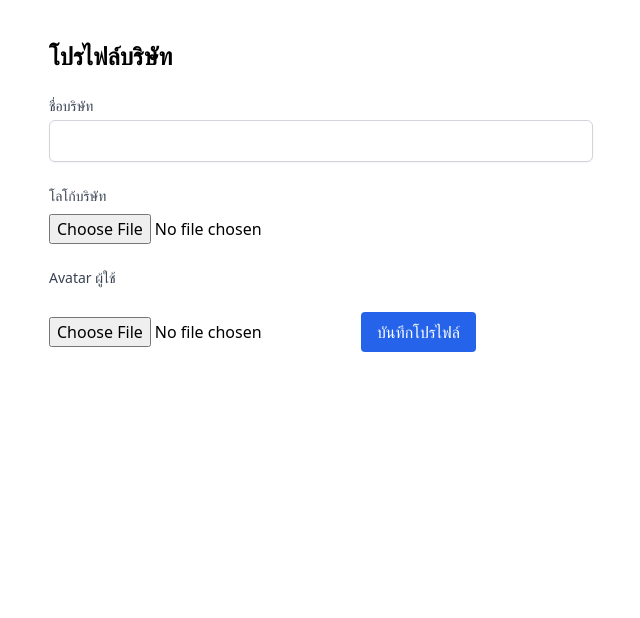
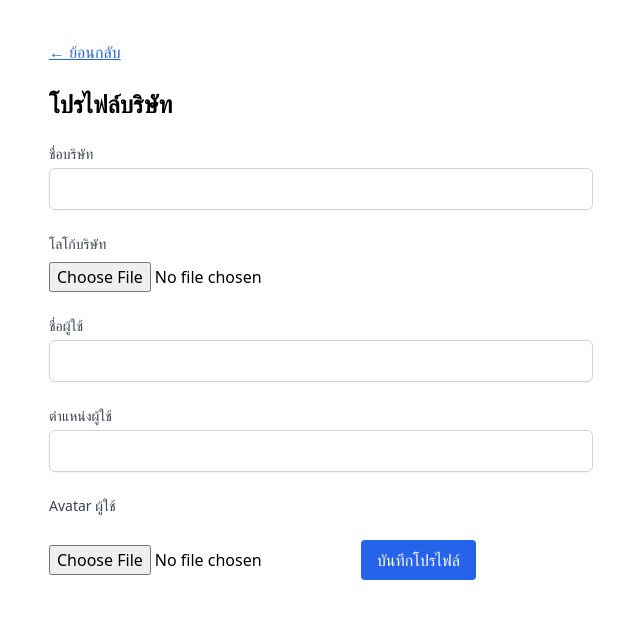
Before and after one commit to shamnakit/owneros-checklist, a Next.js app: page /profile in a window 1280 px wide. Shown: the top 618 px of the page, without its empty margins (319-959 px from the left). Built offline with nearby package versions, Linux system fonts and the light colour scheme; no server answers.

Commit message:
fix profile sidebar

```diff
--- a/pages/profile.tsx
+++ b/pages/profile.tsx
@@ -1,22 +1,27 @@
 import { useEffect, useState } from 'react';
 import { supabase } from '@/utils/supabaseClient';
 import Image from 'next/image';
+import { useRouter } from 'next/router';
 
 export default function ProfilePage() {
+  const router = useRouter();
   const [user, setUser] = useState(null);
   const [companyName, setCompanyName] = useState('');
   const [companyLogoUrl, setCompanyLogoUrl] = useState('');
   const [avatarUrl, setAvatarUrl] = useState('');
-  const [uploading, setUploading] = useState(false);
+  const [userName, setUserName] = useState('');
+  const [userPosition, setUserPosition] = useState('');
+  const [uploadingLogo, setUploadingLogo] = useState(false);
+  const [uploadingAvatar, setUploadingAvatar] = useState(false);
 
   useEffect(() => {
     const getProfile = async () => {
       const { data: { user } } = await supabase.auth.getUser();
       setUser(user);
       if (user) {
-        const { data } = await supabase
+        const { data, error } = await supabase
           .from('profiles')
-          .select('company_name, company_logo_url, avatar_url')
+          .select('company_name, company_logo_url, avatar_url, name, position')
           .eq('id', user.id)
           .single();
 
@@ -24,6 +29,8 @@ export default function ProfilePage() {
           setCompanyName(data.company_name || '');
           setCompanyLogoUrl(data.company_logo_url || '');
           setAvatarUrl(data.avatar_url || '');
+          setUserName(data.name || '');
+          setUserPosition(data.position || '');
         }
       }
     };
@@ -31,24 +38,26 @@ export default function ProfilePage() {
   }, []);
 
   const updateProfile = async () => {
-    if (!user) return;
     await supabase.from('profiles').upsert({
       id: user.id,
       company_name: companyName,
       company_logo_url: companyLogoUrl,
-      avatar_url: avatarUrl
+      avatar_url: avatarUrl,
+      name: userName,
+      position: userPosition
     });
     alert('อัปเดตสำเร็จ');
   };
 
   const uploadImage = async (e, type) => {
     try {
-      setUploading(true);
-      const file = e.target.files?.[0];
+      const file = e.target.files[0];
       if (!file || !user) return;
 
       const fileExt = file.name.split('.').pop();
       const filePath = `${user.id}/${type}.${fileExt}`;
+      if (type === 'logo') setUploadingLogo(true);
+      else setUploadingAvatar(true);
 
       const { error: uploadError } = await supabase.storage
         .from('company-logos')
@@ -57,18 +66,20 @@ export default function ProfilePage() {
       if (uploadError) throw uploadError;
 
       const { data } = supabase.storage.from('company-logos').getPublicUrl(filePath);
-
       if (type === 'logo') setCompanyLogoUrl(data.publicUrl);
-      if (type === 'avatar') setAvatarUrl(data.publicUrl);
+      else setAvatarUrl(data.publicUrl);
     } catch (error) {
       alert('อัปโหลดไม่สำเร็จ');
     } finally {
-      setUploading(false);
+      setUploadingLogo(false);
+      setUploadingAvatar(false);
     }
   };
 
   return (
     <div className="max-w-xl mx-auto py-10 px-4">
+      <button onClick={() => router.back()} className="mb-6 text-blue-600 underline">← ย้อนกลับ</button>
+
       <h1 className="text-2xl font-bold mb-6">โปรไฟล์บริษัท</h1>
 
       <label className="block text-sm font-medium text-gray-700">ชื่อบริษัท</label>
@@ -90,7 +101,23 @@ export default function ProfilePage() {
         accept="image/*"
         className="mt-2"
         onChange={(e) => uploadImage(e, 'logo')}
-        disabled={uploading}
+        disabled={uploadingLogo}
+      />
+
+      <label className="block mt-6 text-sm font-medium text-gray-700">ชื่อผู้ใช้</label>
+      <input
+        type="text"
+        className="mt-1 block w-full border border-gray-300 rounded-md shadow-sm p-2"
+        value={userName}
+        onChange={(e) => setUserName(e.target.value)}
+      />
+
+      <label className="block mt-6 text-sm font-medium text-gray-700">ตำแหน่งผู้ใช้</label>
+      <input
+        type="text"
+        className="mt-1 block w-full border border-gray-300 rounded-md shadow-sm p-2"
+        value={userPosition}
+        onChange={(e) => setUserPosition(e.target.value)}
       />
 
       <label className="block mt-6 text-sm font-medium text-gray-700">Avatar ผู้ใช้</label>
@@ -104,7 +131,7 @@ export default function ProfilePage() {
         accept="image/*"
         className="mt-2"
         onChange={(e) => uploadImage(e, 'avatar')}
-        disabled={uploading}
+        disabled={uploadingAvatar}
       />
 
       <button
```
